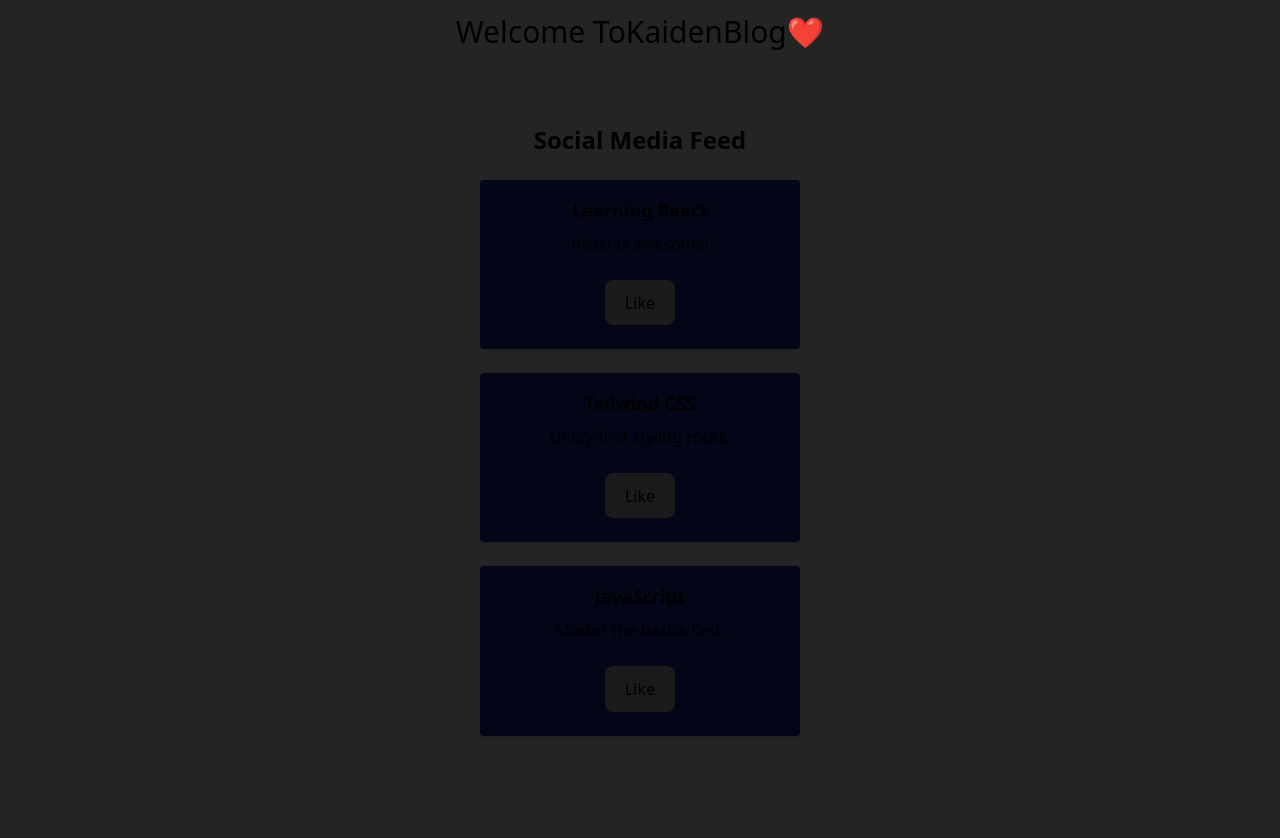
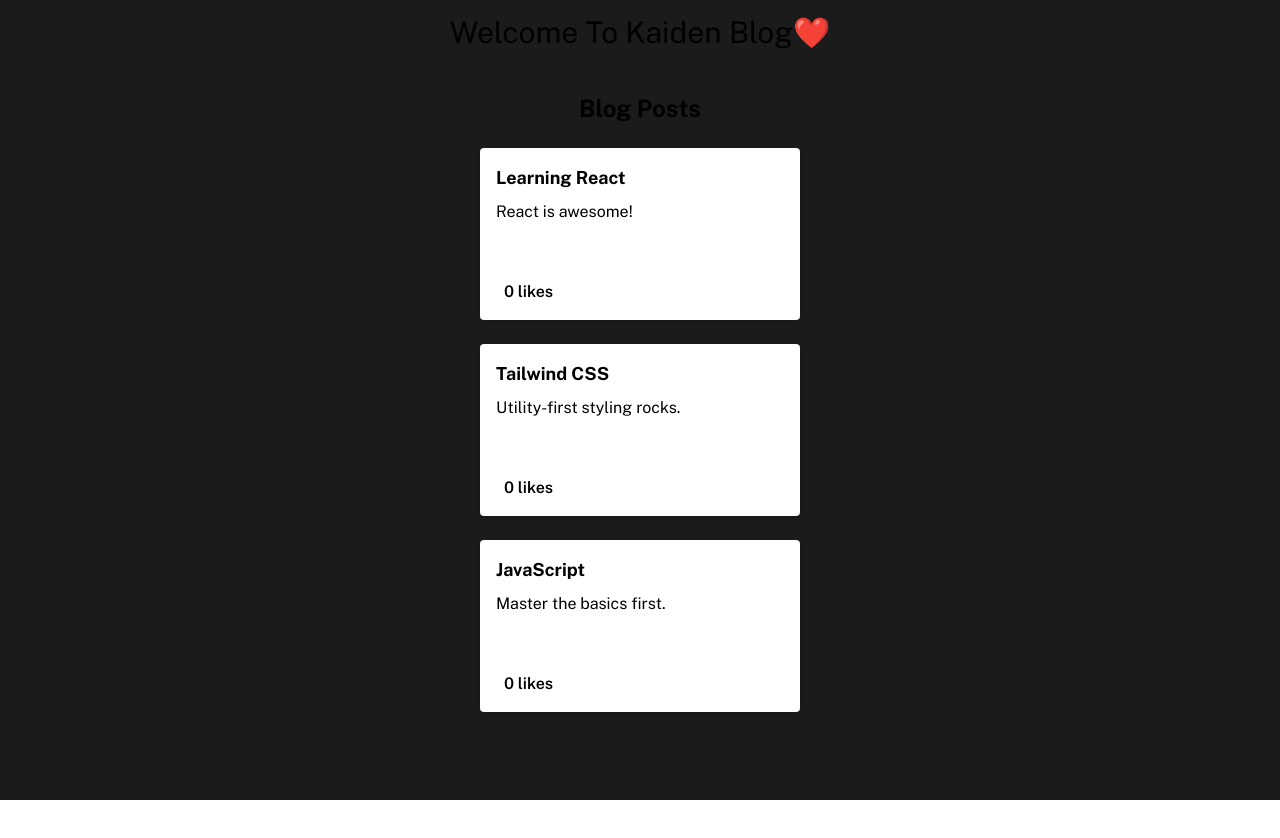
Before and after one commit to Harindrawahyu/kaiden-blog, a React (Vite) app: page / in a window 1280 px wide. Shown: the top 838 px of the page. After the commit the page ends 800 px from the top, so only its background shows below. Built offline with nearby package versions, Linux system fonts and the light colour scheme.

Commit message:
add: component LikeButton, useLike hooks, font public sans

```diff
--- a/index.html
+++ b/index.html
@@ -3,8 +3,12 @@
 
 <head>
   <meta charset="UTF-8" />
-  <link rel="icon" type="image/svg+xml" href="/vite.svg" />
   <meta name="viewport" content="width=device-width, initial-scale=1.0" />
+  <link rel="stylesheet" href="https://cdnjs.cloudflare.com/ajax/libs/font-awesome/4.7.0/css/font-awesome.min.css" />
+  <link rel="preconnect" href="https://fonts.googleapis.com">
+  <link rel="preconnect" href="https://fonts.gstatic.com" crossorigin>
+  <link href="https://fonts.googleapis.com/css2?family=Public+Sans:ital,wght@0,100..900;1,100..900&display=swap"
+    rel="stylesheet">
   <title>Kaiden's Blog </title>
 </head>
 
--- a/src/App.css
+++ b/src/App.css
@@ -1,33 +1,14 @@
 @import "tailwindcss";
 
 :root {
-  font-family: system-ui, Avenir, Helvetica, Arial, sans-serif;
+  font-family: "Public Sans", system-ui, sans-serif;
   line-height: 1.5;
   font-weight: 400;
 
   color-scheme: light dark;
-  background-color: #242424;
 
   font-synthesis: none;
   text-rendering: optimizeLegibility;
   -webkit-font-smoothing: antialiased;
   -moz-osx-font-smoothing: grayscale;
 }
-
-#root {
-  max-width: 1280px;
-  margin: 0 auto;
-  padding: 2rem;
-  text-align: center;
-}
-
-button {
-  border-radius: 8px;
-  border: 1px solid transparent;
-  padding: 0.6em 1.2em;
-  font-family: inherit;
-  background-color: #1a1a1a;
-  cursor: pointer;
-  transition: border-color 0.25s;
-  margin: 8px;
-}
--- a/src/App.jsx
+++ b/src/App.jsx
@@ -1,17 +1,13 @@
 import './App.css'
 import Post from './components/Post';
 import Welcome from './components/Welcome';
-import useLike from './hooks/useLike';
 
 function App() {
-  // const { count, handleIncrement, handleDecrement, handleResetCounter } = useCounter();
-const {isLiked, handleLikedCount, handleLikedToggle, handleUnlikedCount} = useLike();
-
   const posts = [
     { id: 1,
       title: "Learning React",
       content: "React is awesome!",
-      likes: 3 },
+      likes: 0 },
 
     { id: 2,
       title: "Tailwind CSS",
@@ -21,13 +17,12 @@ const {isLiked, handleLikedCount, handleLikedToggle, handleUnlikedCount} = useLi
     { id: 3,
       title: "JavaScript",
       content: "Master the basics first.",
-      likes: 5 },
+      likes: 0 },
   ];
 
   return (
-
-    <div className="flex flex-col items-center gap-6 p-8 min-h-screen">
-      <h1 className="mt-15 text-2xl font-bold">Social Media Feed</h1>
+    <div className="flex flex-col items-center gap-6 p-8 min-h-screen bg-[#1C1B1C]">
+      <h1 className="mt-15 text-2xl font-bold">Blog Posts</h1>
       <Welcome />
 
       {/* Map over posts */}
@@ -40,7 +35,6 @@ const {isLiked, handleLikedCount, handleLikedToggle, handleUnlikedCount} = useLi
         />
       ))}
     </div>
-
   );
 }
 
--- a/src/components/LikeButton.jsx
+++ b/src/components/LikeButton.jsx
@@ -1,10 +1,20 @@
+import useLike from "../hooks/useLike";
+
+function LikeButton({initialLike, initialLikesCount}) {
+const {isLike, isLikeCount, handleLikeToggle } = useLike(initialLike, initialLikesCount)
 
 
-function LikeButton() {
-    return (
-
-    <button>Like</button>
-
+return (
+<>
+    <button onClick={handleLikeToggle}
+    className="px-3 py-3 flex cursor-pointer bg-transparent rounded-4xl text-white hover:bg-[#07111d]">
+      <i
+        className={`fa ${isLike ? "fa-heart" : "fa-heart-o"} text-white`}
+        aria-hidden="true"
+      ></i>
+    </button>
+    <span className="ml-2 font-semibold"> {isLikeCount} likes</span>
+</>
     )
 };
 export default LikeButton;
--- a/src/components/Post.jsx
+++ b/src/components/Post.jsx
@@ -2,12 +2,12 @@ import LikeButton from "./LikeButton";
 
 function Post({ title, content, likes }) {
   return (
-    <div className="p-4 rounded shadow w-80 bg-[#020617]">
+    <div className="p-4 rounded shadow w-80 bg-[#ffffff] ">
       <h2 className="font-bold text-lg mb-2">{title}</h2>
       <p className="mb-4">{content}</p>
 
       {/* Pass props to LikeButton */}
-      <LikeButton initialCount={likes} />
+      <LikeButton initialLikesCount={likes} />
     </div>
   );
 }
--- a/src/components/Welcome.jsx
+++ b/src/components/Welcome.jsx
@@ -1,10 +1,8 @@
-
 
 function Welcome() {
     return (
         <h1 className="flex items-center justify-center text-3xl absolute inset-x-0 top-0 h-16" >
-        Welcome To <a className="hover:text-blue-600 dark:hover:text-blue-400" href="#">
-            Kaiden </a> Blog❤️</h1>
+        Welcome To Kaiden Blog❤️</h1>
     )
 };
 
--- a/src/hooks/useLike.js
+++ b/src/hooks/useLike.js
@@ -1,22 +1,18 @@
 import { useState } from "react";
 
-export default function useLike(initialLiked = false, likesCount = 0) {
-  const [isLiked, setIsLiked] = useState(initialLiked);
+export default function useLike(initialLike = false, initialLikesCount = 0) {
+  const [isLike, setIsLike] = useState(initialLike);
+  const [isLikeCount, setIsLikeCount] = useState(initialLikesCount);
 
-  // 1. Create liked state (boolean)
-  const handleUnlikedCount = (likesCount) => {
-    setIsLiked((prevCount) => prevCount - likesCount);
+  const handleLikeToggle = () => {
+    if (isLike) {
+      setIsLike(false);
+      setIsLikeCount((prev) => prev - 1);
+    } else {
+      setIsLike(true);
+      setIsLikeCount((prev) => prev + 1);
+    }
   };
 
-  // 2. Create likeCount state (number)
-  const handleLikedCount = (likesCount) => {
-    setIsLiked((prevCount) => prevCount + likesCount);
-  };
-
-  // 3. Function to toggle like
-  const handleLikedToggle = () => {
-    setIsLiked(!isLiked);
-  };
-
-  return { isLiked, handleLikedCount, handleLikedToggle, handleUnlikedCount };
+  return { isLike, isLikeCount, handleLikeToggle };
 }
--- a/tailwind.config.js
+++ b/tailwind.config.js
@@ -2,7 +2,11 @@ import("tailwindcss").Config;
 export default {
   content: ["./index.html", "./src/**/*.{js,jsx,ts,tsx}"],
   theme: {
-    extend: {},
+    extend: {
+      fontFamily: {
+        publicSans: ['"Public Sans"', "sans-serif"],
+      },
+    },
   },
   plugins: [],
 };
```
